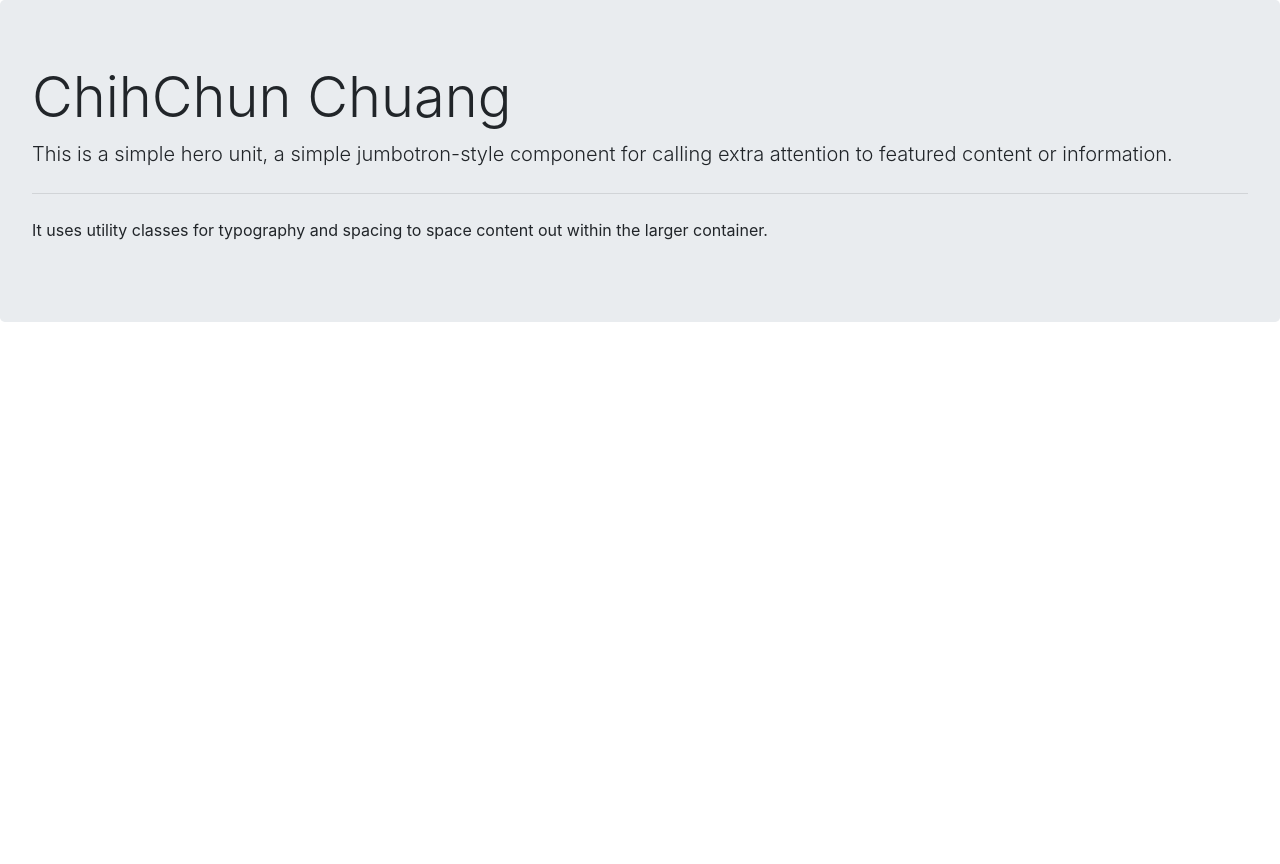
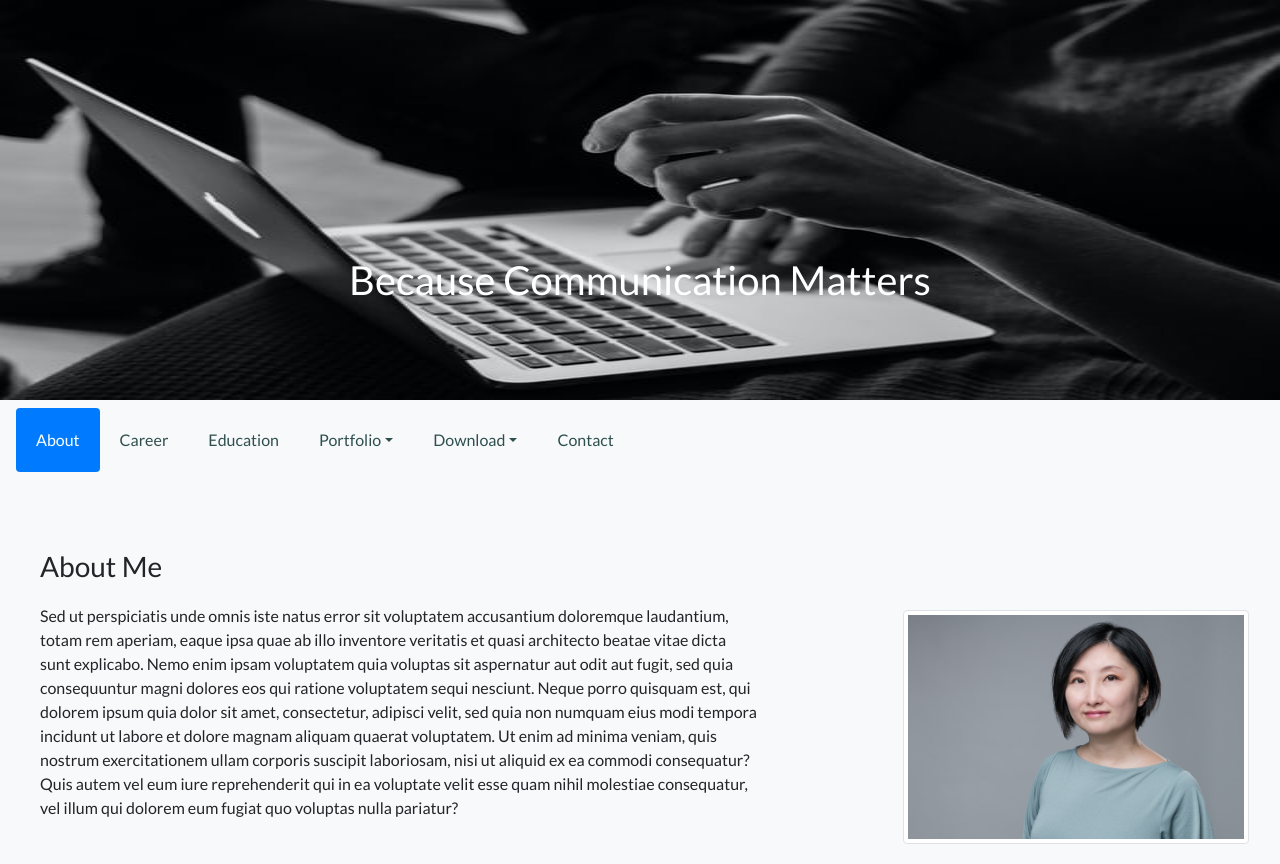
Before and after one commit to Code-Institute-Submissions/lilychuang78-milestone1, a plain HTML site: page index.html in a window 1280 px wide. Before the commit the page ends 800 px from the top, so only its background shows below. Drawn offline with nearby package versions, Linux system fonts and the light colour scheme; files that its build step writes are made by us from their sources.

Commit message:
add hero-image, navbar, about me sections

```diff
--- a/assets/css/style.css
+++ b/assets/css/style.css
@@ -0,0 +1,51 @@
+*{
+    font-family: 'Lato', sans-serif;
+}
+
+.hero-image {
+    background-image: url("/assets/image/hero.jpg");
+    background-color: #cccccc;
+    width: 100%;
+    height: 100%;
+    height: 400px;
+    background-position: center;
+    background-repeat: no-repeat;
+    background-size: cover;
+    position: relative;
+}
+
+.hero-text {
+  text-align: center;
+  position: absolute;
+  top: 35%;
+  left: 50%;
+  transform: translate(-50%, -50%);
+  color: white;
+}
+
+.nav-text {
+    padding: 20px;
+    color: darkslategray;
+}
+
+.row{
+    background-color: #f8f9fa;
+}
+
+.my-text{
+    margin-top: 70px;
+    padding-left: 40px;
+    text-align: left;
+}
+
+.my-text-p{
+    margin-top: 20px;
+    padding-left: 40px;
+    max-width: 90%;
+    text-align: left;
+}
+
+.my-img {
+    margin: 130px 20px 20px 30px;
+    max-width: 85%;
+}
--- a/index.html
+++ b/index.html
@@ -7,16 +7,62 @@
       <script src="https://code.jquery.com/jquery-3.2.1.slim.min.js" integrity="sha384-KJ3o2DKtIkvYIK3UENzmM7KCkRr/rE9/Qpg6aAZGJwFDMVNA/GpGFF93hXpG5KkN" crossorigin="anonymous"></script>
       <script src="https://cdnjs.cloudflare.com/ajax/libs/popper.js/1.12.9/umd/popper.min.js" integrity="sha384-ApNbgh9B+Y1QKtv3Rn7W3mgPxhU9K/ScQsAP7hUibX39j7fakFPskvXusvfa0b4Q" crossorigin="anonymous"></script>
       <script src="https://maxcdn.bootstrapcdn.com/bootstrap/4.0.0/js/bootstrap.min.js" integrity="sha384-JZR6Spejh4U02d8jOt6vLEHfe/JQGiRRSQQxSfFWpi1MquVdAyjUar5+76PVCmYl" crossorigin="anonymous"></script>
-      <link rel="stylesheet" href="css/style.css" type="text/css"/>
+      <link href="https://fonts.googleapis.com/css2?family=Lato&display=swap" rel="stylesheet">
+      <link rel="stylesheet" href="assets/css/style.css" type="text/css"/>
       <title>Lily Chuang</title>
    </head>
    <body>
-      <div class="jumbotron">
-         <h1 class="display-4">ChihChun Chuang</h1>
-         <p class="lead">This is a simple hero unit, a simple jumbotron-style component for calling extra attention to featured content or information.</p>
-         <hr class="my-4">
-         <p>It uses utility classes for typography and spacing to space content out within the larger container.</p>
-      </div>
+      <div>
+         <img src="assets/image/hero.jpg" class="hero-image img-fluid" alt="Responsive image">
+         <div>
+            <h1 class="hero-text">Because Communication Matters</h1>
+            <nav id="navbar-example2" class="navbar navbar-light bg-light">
+               <ul class="nav nav-pills">
+                  <li class="nav-item">
+                     <a class="nav-link nav-text" href="#about">About</a>
+                  </li>
+                  <li class="nav-item">
+                     <a class="nav-link nav-text" href="#career">Career</a>
+                  </li>
+                  <li class="nav-item">
+                     <a class="nav-link nav-text" href="#education">Education</a>
+                  </li>
+                  <li class="nav-item dropdown">
+                     <a class="nav-link dropdown-toggle nav-text" data-toggle="dropdown" href="#" role="button" aria-haspopup="true" aria-expanded="false">Portfolio</a>
+                     <div class="dropdown-menu">
+                        <a href="#" class="dropdown-item nav-text" target="_blank">Project A</a>
+                        <div role="separator" class="dropdown-divider"></div>
+                        <a href="#" class="dropdown-item nav-text" target="_blank">Project B</a>
+                        <div role="separator" class="dropdown-divider"></div>
+                        <a href="#" class="dropdown-item nav-text" target="_blank">Project C</a>
+                     </div>
+                  </li>
+                  <li class="nav-item dropdown">
+                     <a class="nav-link dropdown-toggle nav-text" data-toggle="dropdown" href="#" role="button" aria-haspopup="true" aria-expanded="false">Download</a>
+                     <div class="dropdown-menu">
+                        <a href="#" class="dropdown-item nav-text" target="_blank">Resume</a>
+                     </div>
+                  </li>
+                  <li class="nav-item ">
+                     <a class="nav-link nav-text" href="contact">Contact</a>
+                  </li>
+               </ul>
+            </nav>
+            <div data-spy="scroll" data-target="#navbar-example2" data-offset="0">
+               <div class="row">
+                  <!----About---->
+                  <div class="col-md-8">
+                     <h3 class="my-text" id="about">About Me</h3>
+                     <p class="my-text-p">
+                        Sed ut perspiciatis unde omnis iste natus error sit voluptatem accusantium doloremque laudantium, totam rem aperiam, eaque ipsa quae ab illo inventore veritatis et quasi architecto beatae vitae dicta sunt explicabo. Nemo enim ipsam voluptatem quia voluptas sit aspernatur aut odit aut fugit, sed quia consequuntur magni dolores eos qui ratione voluptatem sequi nesciunt. Neque porro quisquam est, qui dolorem ipsum quia dolor sit amet, consectetur, adipisci velit, sed quia non numquam eius modi tempora incidunt ut labore et dolore magnam aliquam quaerat voluptatem. Ut enim ad minima veniam, quis nostrum exercitationem ullam corporis suscipit laboriosam, nisi ut aliquid ex ea commodi consequatur? Quis autem vel eum iure reprehenderit qui in ea voluptate velit esse quam nihil molestiae consequatur, vel illum qui dolorem eum fugiat quo voluptas nulla pariatur?
+                     </p>
+                  </div>
+                  <div class="col-md-4">
+                     <img class="img-fluid img-thumbnail my-img" src="assets/image/photo.jpg" alt="image"/>
+                  </div>
+               </div>
+            </div>
+         </div>
       </div>
    </body>
 </html>
```
Also changed, not shown: assets/image/hero.jpg (added).
